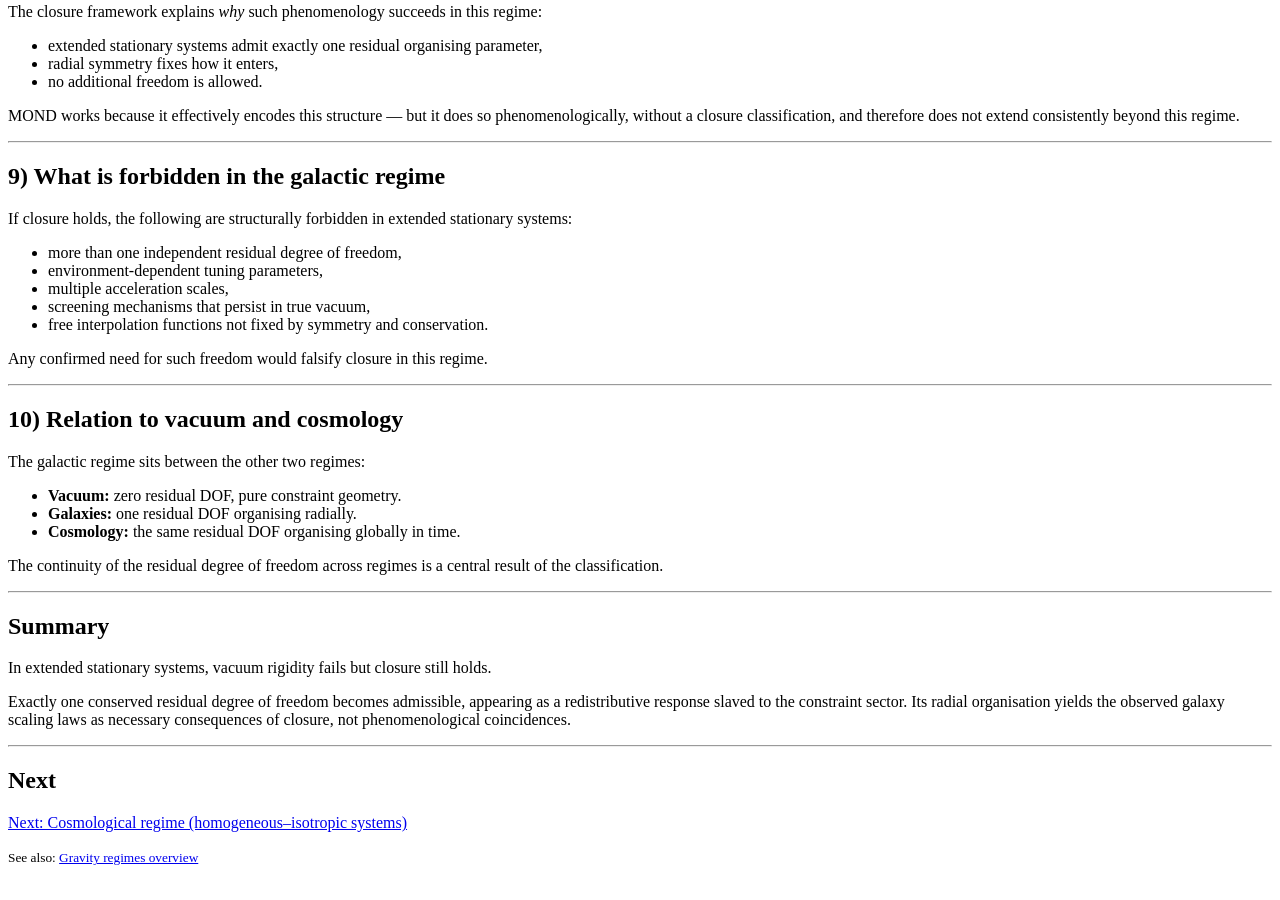
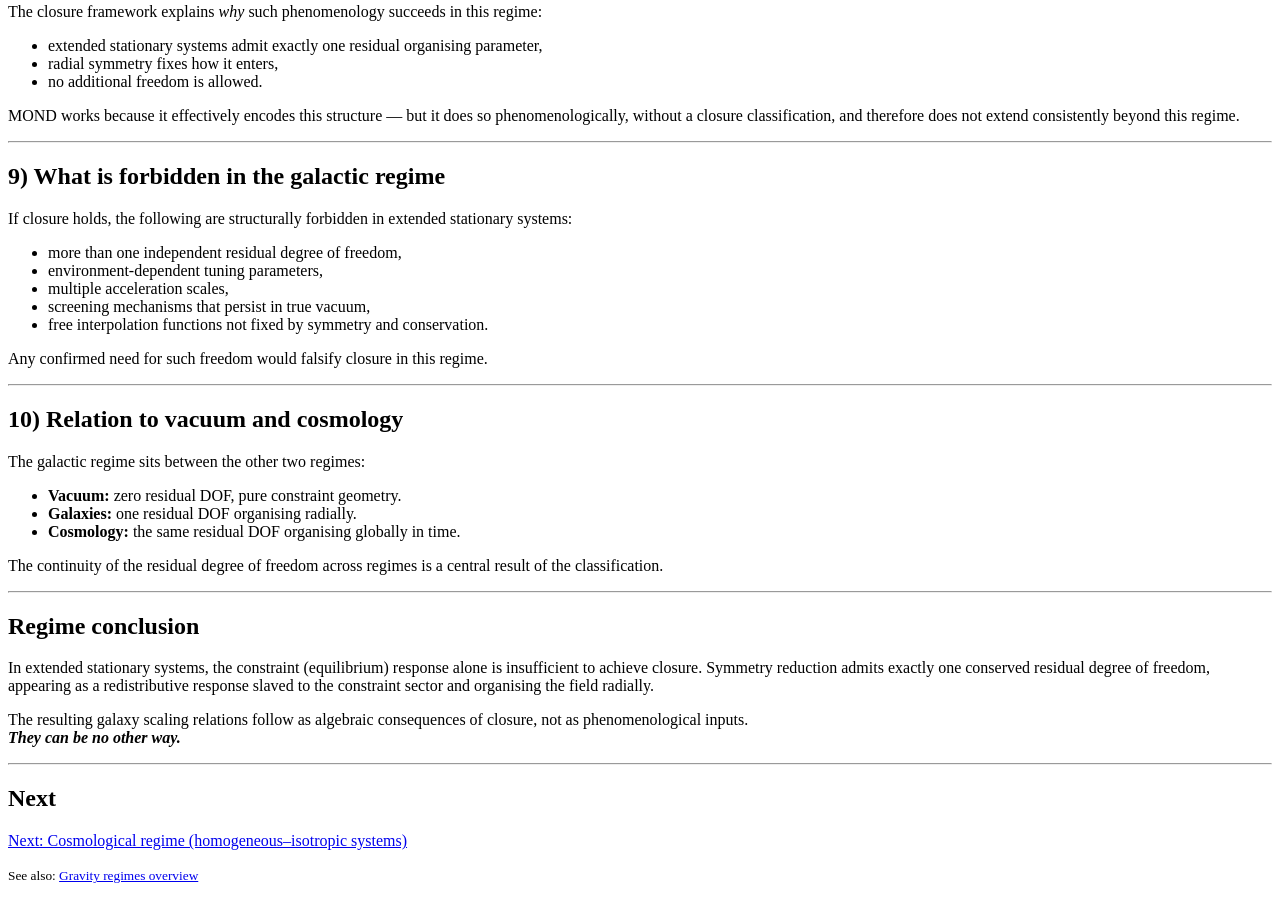
Before and after one commit to ananke-research/ananke-theorem, a Jekyll site: the page built from pages/Galactic Regime.md, in a window 1280 px wide and 900 px high, scrolled down 2190 px. Built offline with Jekyll 4.4.1, drawn with Linux system fonts in a browser that asks for light colours.

Commit message:
Revise summary to regime conclusion and clarify closure
Updated the summary section to regime conclusion and clarified the implications of closure in extended stationary systems.

```diff
--- a/pages/Galactic Regime.md
+++ b/pages/Galactic Regime.md
@@ -163,11 +163,12 @@ The continuity of the residual degree of freedom across regimes is a central res
 
 ---
 
-## Summary
+## Regime conclusion
 
-In extended stationary systems, vacuum rigidity fails but closure still holds.
+In extended stationary systems, the constraint (equilibrium) response alone is insufficient to achieve closure. Symmetry reduction admits exactly one conserved residual degree of freedom, appearing as a redistributive response slaved to the constraint sector and organising the field radially.
 
-Exactly one conserved residual degree of freedom becomes admissible, appearing as a redistributive response slaved to the constraint sector. Its radial organisation yields the observed galaxy scaling laws as necessary consequences of closure, not phenomenological coincidences.
+The resulting galaxy scaling relations follow as algebraic consequences of closure, not as phenomenological inputs.
+***They can be no other way.***
 
 ---
 
```
